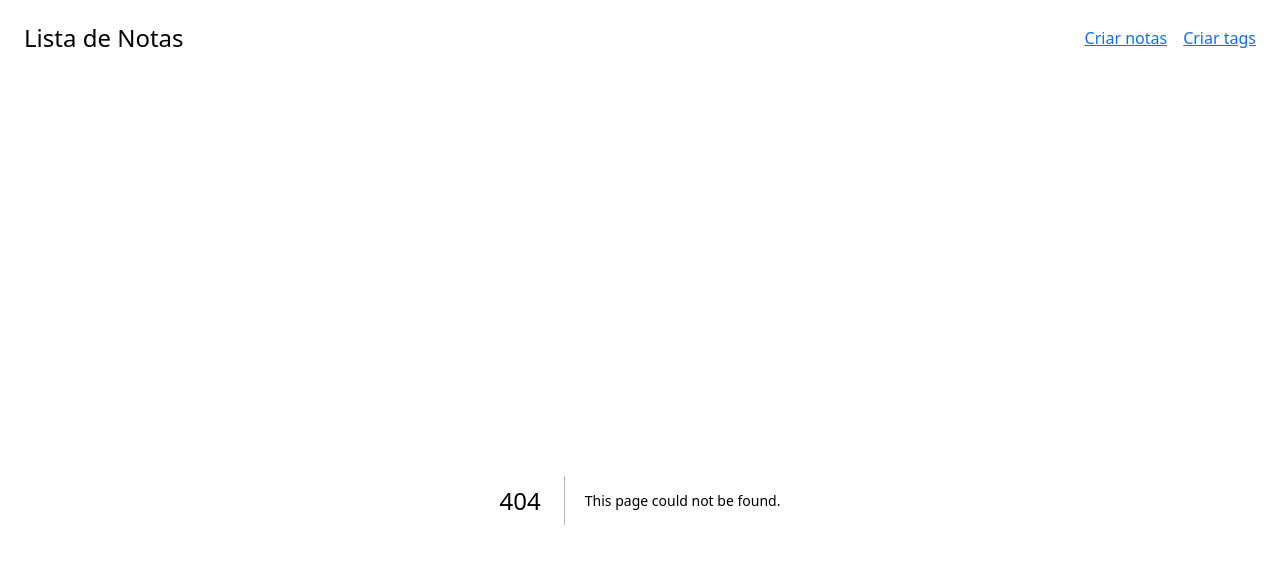
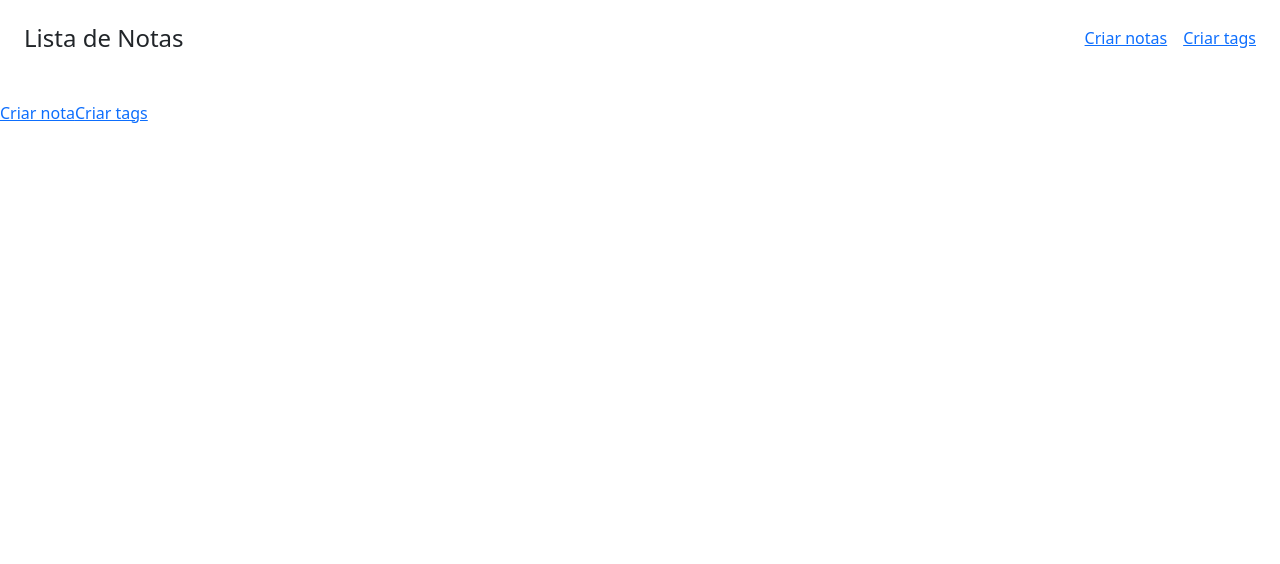
Before and after one commit to yraffic02/front--notas-muito-para-muitos, a Next.js app: page /register/grades in a window 1280 px wide. Before the commit this address had no page. Shown: the top 564 px of the page. Built offline with nearby package versions, Linux system fonts and the light colour scheme.

Commit message:
feat: criada rota criar notas

```diff
--- /dev/null
+++ b/src/app/register/grades/page.js
@@ -0,0 +1,18 @@
+import Link from "next/link";
+
+export default function Home() {
+  return (
+    <main>
+        <Link
+            href='/registro/notas'
+        >
+            Criar nota
+        </Link>
+        <Link
+            href='/registro/tags'
+        >
+            Criar tags
+        </Link>
+    </main>
+  );
+}
```
